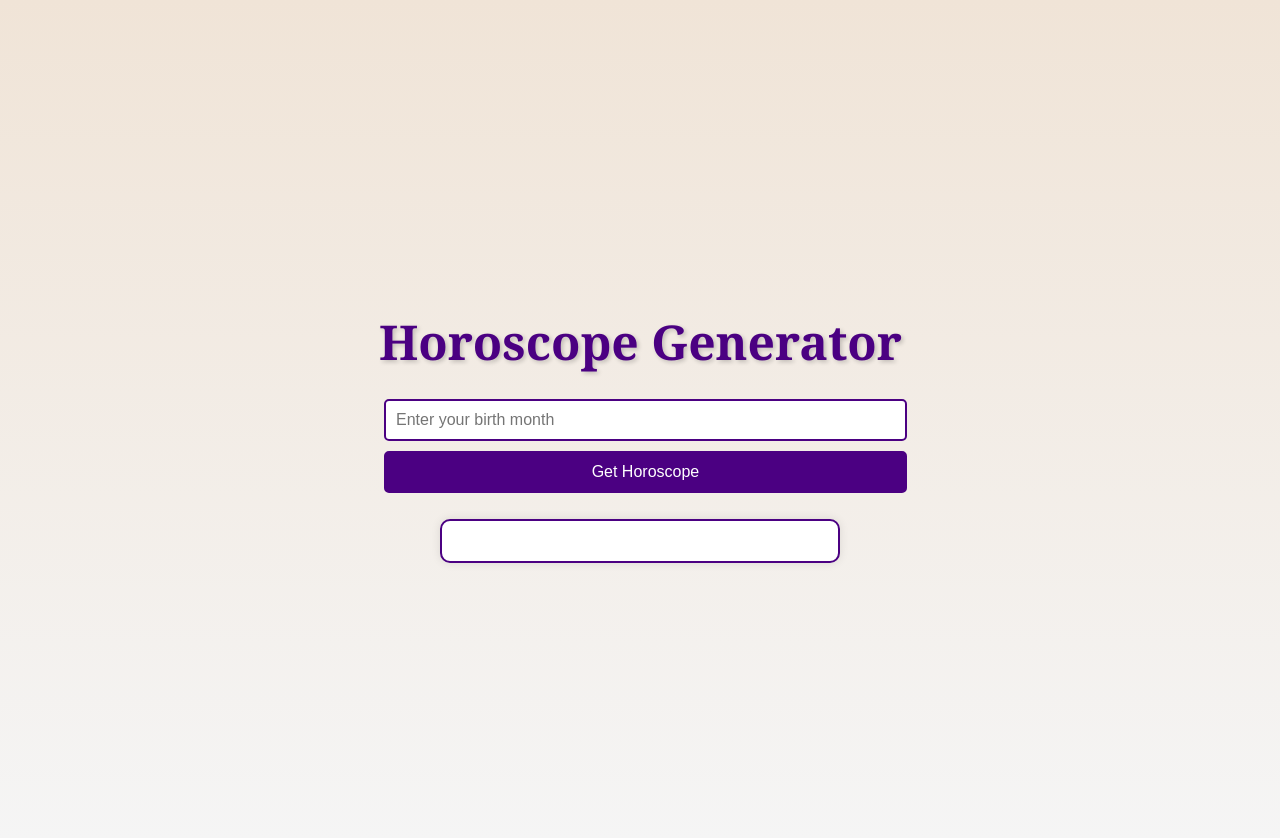
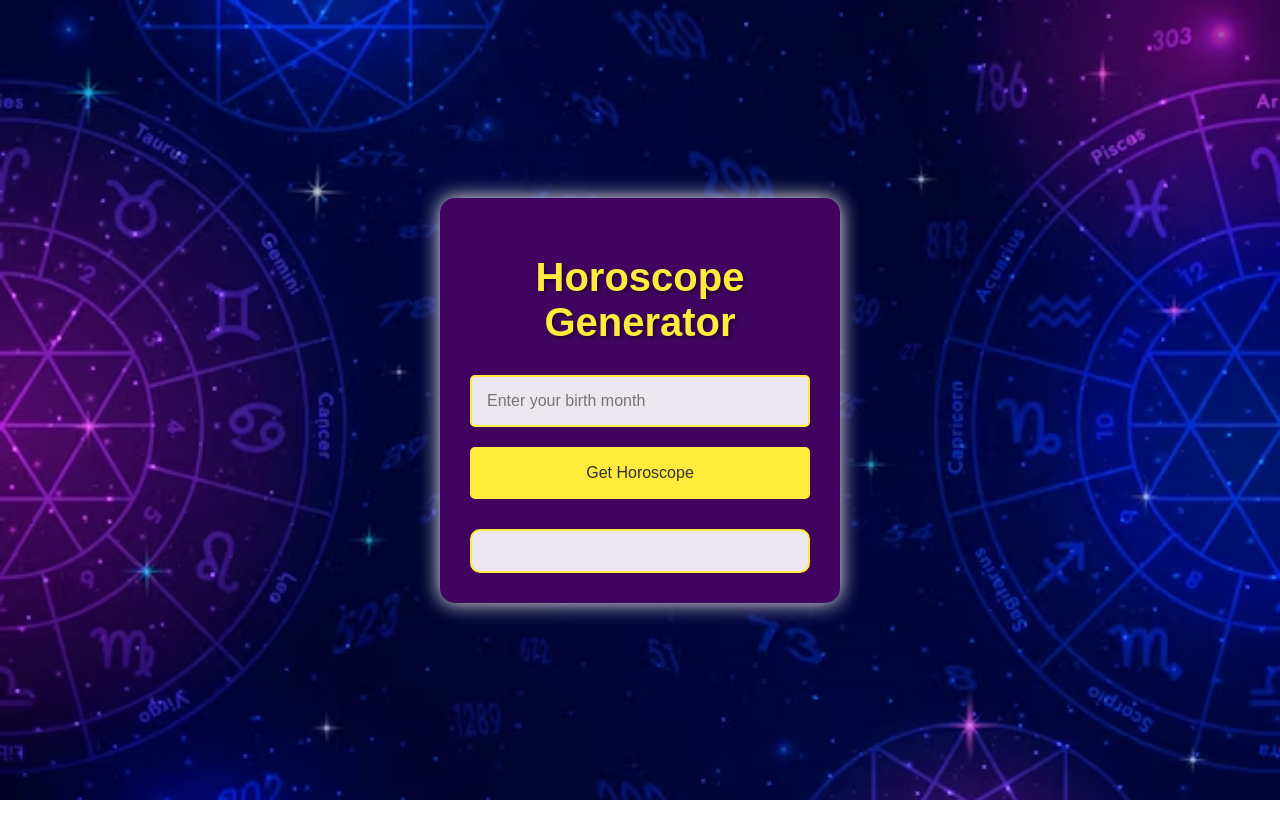
Before and after one commit to Pushkar111/horoscope-generator, a plain HTML site: page index.html in a window 1280 px wide. After the commit the page ends 800 px from the top, so only its background shows below. Drawn offline with Linux system fonts and the light colour scheme.

Commit message:
Refactor HTML structure and enhance CSS styles for improved layout and visibility

```diff
--- a/index.html
+++ b/index.html
@@ -6,17 +6,17 @@
     <meta name="viewport" content="width=device-width, initial-scale=1.0">
     <title>Horoscope || Home</title>
     <link rel="stylesheet" href="style.css">
-
 </head>
 
 <body>
-    <div class="scale-in-center">
+    <div class="container scale-in-center">
         <h1>Horoscope Generator</h1>
-        <input type="text" id="birthMonth" placeholder="Enter your birth month">
-        <button type="button" onclick="generateHoroscope()">Get Horoscope</button>
+        <form id="horoscopeForm">
+            <input type="text" id="birthMonth" placeholder="Enter your birth month">
+            <button type="button" onclick="generateHoroscope()">Get Horoscope</button>
+        </form>
+        <div class="result" id="result"></div>
     </div>
-    <div class="result" id="result"></div>
-
     <script src="script.js"></script>
 </body>
 
--- a/style.css
+++ b/style.css
@@ -1,70 +1,101 @@
 body {
-    font-family: 'Georgia', serif;
+    background-size: cover;
+    background-repeat: no-repeat;
+    background-image: url(sky.jpg);
+    font-family: 'Arial', sans-serif;
+    margin: 0;
+    padding: 0;
+    display: flex;
+    justify-content: center;
+    align-items: center;
+    height: 100vh;
+    color: #fff;
+}
+
+.container {
+    background-color: #420461;
+    /* Dark purple semi-transparent background for better visibility */
+    padding: 30px;
+    border-radius: 15px;
+    text-align: center;
+    max-width: 400px;
+    width: 100%;
+    box-sizing: border-box;
+    box-shadow: 0 0 20px rgb(250, 248, 248);
+    /* Add a shadow for depth */
+    animation: fade-in 1s ease-in-out both;
+}
+
+h1 {
+    color: #ffeb3b;
+    /* Bright yellow color for better visibility */
+    font-size: 2.5em;
+    margin-bottom: 20px;
+    text-shadow: 2px 2px 4px rgba(0, 0, 0, 0.5);
+    /* Add text shadow for better readability */
+}
+
+form {
     display: flex;
     flex-direction: column;
     align-items: center;
-    justify-content: center;
-    height: 100vh;
-    margin: 0;
-    background: linear-gradient(to bottom, #f0e4d7, #f5f5f5);
-    color: #333;
-    padding: 20px;
-}
-
-h1 {
-    color: #4b0082;
-    font-size: 3em;
-    margin-bottom: 20px;
-    text-align: center;
-    text-shadow: 2px 2px 4px rgba(0, 0, 0, 0.2);
 }
 
 input,
 button {
-    padding: 10px;
-    margin: 5px;
+    padding: 15px;
+    margin: 10px 0;
     font-size: 1em;
-    border: 2px solid #4b0082;
+    border: 2px solid #ffeb3b;
     border-radius: 5px;
     outline: none;
     width: 100%;
     box-sizing: border-box;
     transition: all 0.3s ease;
+    background-color: rgba(255, 255, 255, 0.9);
+    /* Semi-transparent background for better visibility */
+    color: #333;
+    /* Dark text color for contrast */
 }
 
 input:focus,
 button:hover {
-    border-color: #8a2be2;
-    box-shadow: 0 0 10px rgba(138, 43, 226, 0.5);
+    border-color: #ffc107;
+    box-shadow: 0 0 10px rgba(255, 193, 7, 0.5);
 }
 
 button {
-    background-color: #4b0082;
-    color: #fff;
+    background-color: #ffeb3b;
+    color: #333;
+    /* Dark text color for contrast */
     cursor: pointer;
 }
 
 button:hover {
-    background-color: #8a2be2;
+    background-color: #ffc107;
 }
 
 .result {
     margin-top: 20px;
     padding: 20px;
-    border: 2px solid #4b0082;
+    border: 2px solid #ffeb3b;
     border-radius: 10px;
-    background-color: #fff;
+    background-color: rgba(255, 255, 255, 0.9);
+    /* Semi-transparent background for better visibility */
     box-shadow: 0 0 10px rgba(0, 0, 0, 0.1);
     max-width: 400px;
     text-align: center;
     width: 100%;
     box-sizing: border-box;
     animation: scale-in-center 0.5s cubic-bezier(0.25, 0.46, 0.45, 0.94) both;
+    color: #333;
+    /* Dark text color for contrast */
 }
 
 .result h2 {
     margin: 0;
-    color: #4b0082;
+    color: #ffeb3b;
+    /* Bright yellow color for better visibility */
     text-shadow: 1px 1px 2px rgba(0, 0, 0, 0.1);
 }
 
@@ -76,16 +107,17 @@ button:hover {
 .error {
     margin-top: 20px;
     padding: 20px;
-    border: 2px solid #ff0000;
+    border: 2px solid #f44336;
     border-radius: 10px;
-    background-color: #ffe6e6;
-    box-shadow: 0 0 10px rgba(255, 0, 0, 0.1);
+    background-color: rgba(255, 230, 230, 0.9);
+    /* Semi-transparent background for better visibility */
+    box-shadow: 0 0 10px rgba(244, 67, 54, 0.1);
     max-width: 400px;
     text-align: center;
     width: 100%;
     box-sizing: border-box;
     animation: scale-in-center 0.5s cubic-bezier(0.25, 0.46, 0.45, 0.94) both;
-    color: #ff0000;
+    color: #f44336;
 }
 
 @media (max-width: 600px) {
@@ -116,6 +148,7 @@ button:hover {
         transform: scale(0);
         opacity: 1;
     }
+
     100% {
         -webkit-transform: scale(1);
         transform: scale(1);
@@ -129,98 +162,20 @@ button:hover {
         transform: scale(0);
         opacity: 1;
     }
+
     100% {
         -webkit-transform: scale(1);
         transform: scale(1);
         opacity: 1;
     }
 }
-/* body {
-    font-family: 'Georgia', serif;
-    display: flex;
-    flex-direction: column;
-    align-items: center;
-    justify-content: center;
-    height: 100vh;
-    margin: 0;
-    background: linear-gradient(to bottom, #f0e4d7, #f5f5f5);
-    color: #333;
-}
 
-h1 {
-    color: #4b0082;
-    font-size: 3em;
-    margin-bottom: 20px;
-}
-
-input,
-button {
-    padding: 10px;
-    margin: 5px;
-    font-size: 1em;
-    border: 2px solid #4b0082;
-    border-radius: 5px;
-    outline: none;
-}
-
-input:focus,
-button:hover {
-    border-color: #8a2be2;
-}
-
-button {
-    background-color: #4b0082;
-    color: #fff;
-    cursor: pointer;
-    transition: background-color 0.3s ease;
-}
-
-button:hover {
-    background-color: #8a2be2;
-}
-
-.result {
-    margin-top: 20px;
-    padding: 20px;
-    border: 2px solid #4b0082;
-    border-radius: 10px;
-    background-color: #fff;
-    box-shadow: 0 0 10px rgba(0, 0, 0, 0.1);
-    max-width: 400px;
-    text-align: center;
-}
-
-.result h2 {
-    margin: 0;
-    color: #4b0082;
-}
-
-.result p {
-    margin: 10px 0 0;
-    font-size: 1.2em;
-}
-
-@media (max-width: 600px) {
-    body {
-        padding: 20px;
+@keyframes fade-in {
+    0% {
+        opacity: 0;
     }
 
-    h1 {
-        font-size: 2em;
+    100% {
+        opacity: 1;
     }
-
-    input,
-    button {
-        width: 100%;
-        box-sizing: border-box;
-    }
-
-    .result {
-        padding: 10px;
-        max-width: 100%;
-    }
-
-    .result p {
-        font-size: 1em;
-    }
-} */
+}
```
Also changed, not shown: sky.jpg (added), 1 other file.
